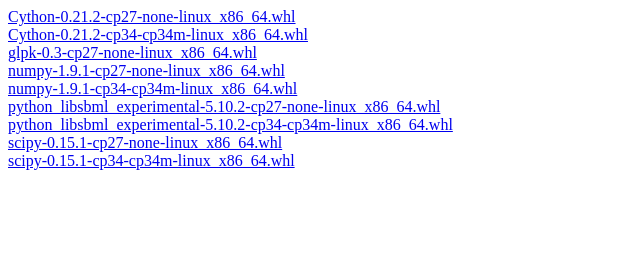
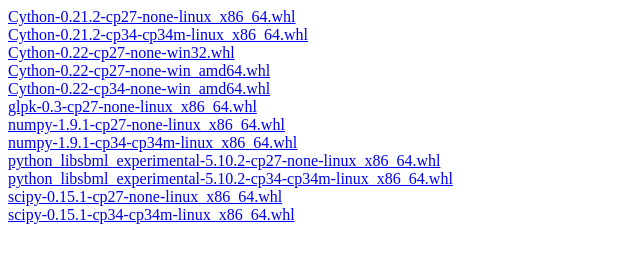
Before and after one commit to opencobra/pypi_cobrapy_travis, a plain HTML site: page index.html in a window 1280 px wide. Shown: the whole page, without its empty margins (0-640 px from the left). Drawn offline with Linux system fonts and the light colour scheme.

Commit message:
add windows cython wheels

```diff
--- a/index.html
+++ b/index.html
@@ -3,6 +3,9 @@
 <body>
 <a href="Cython-0.21.2-cp27-none-linux_x86_64.whl">Cython-0.21.2-cp27-none-linux_x86_64.whl</a><br>
 <a href="Cython-0.21.2-cp34-cp34m-linux_x86_64.whl">Cython-0.21.2-cp34-cp34m-linux_x86_64.whl</a><br>
+<a href="Cython-0.22-cp27-none-win32.whl">Cython-0.22-cp27-none-win32.whl</a><br>
+<a href="Cython-0.22-cp27-none-win_amd64.whl">Cython-0.22-cp27-none-win_amd64.whl</a><br>
+<a href="Cython-0.22-cp34-none-win_amd64.whl">Cython-0.22-cp34-none-win_amd64.whl</a><br>
 <a href="glpk-0.3-cp27-none-linux_x86_64.whl">glpk-0.3-cp27-none-linux_x86_64.whl</a><br>
 <a href="numpy-1.9.1-cp27-none-linux_x86_64.whl">numpy-1.9.1-cp27-none-linux_x86_64.whl</a><br>
 <a href="numpy-1.9.1-cp34-cp34m-linux_x86_64.whl">numpy-1.9.1-cp34-cp34m-linux_x86_64.whl</a><br>
```
Also changed, not shown: 3 other files.
